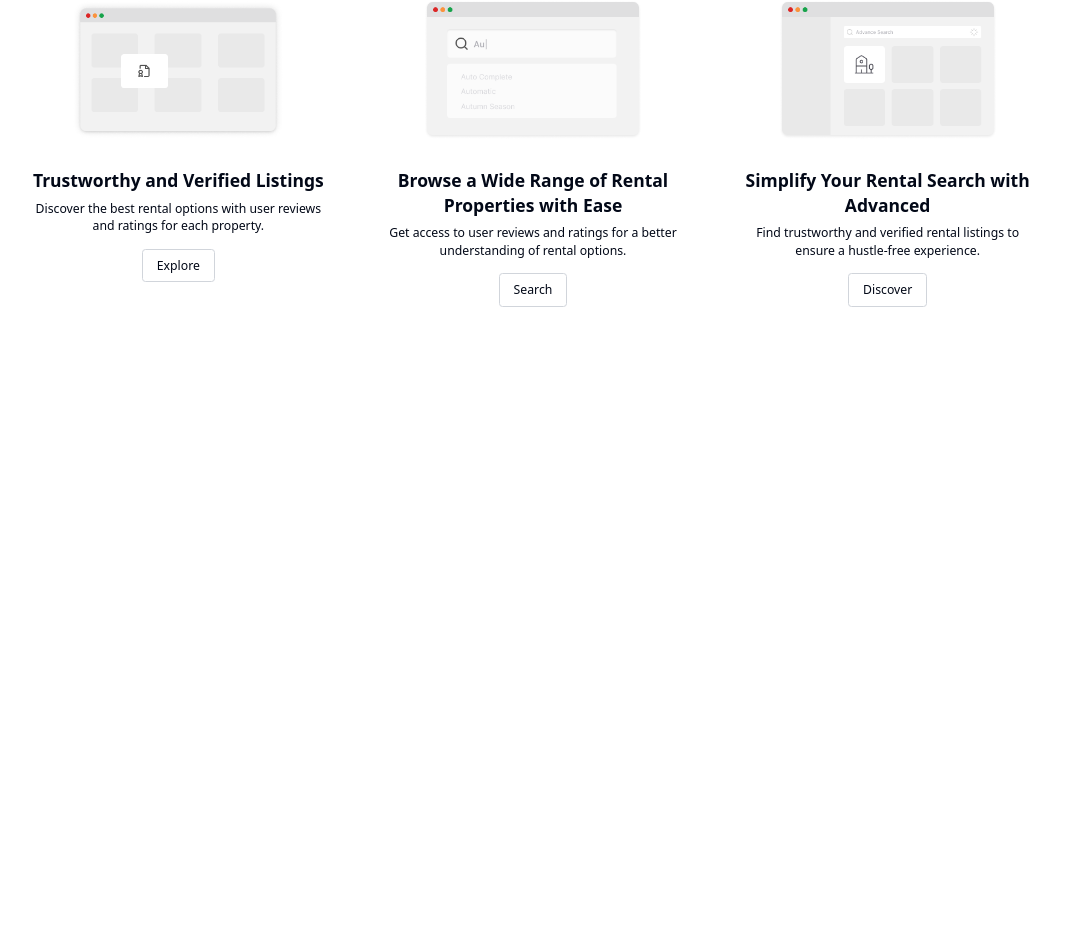
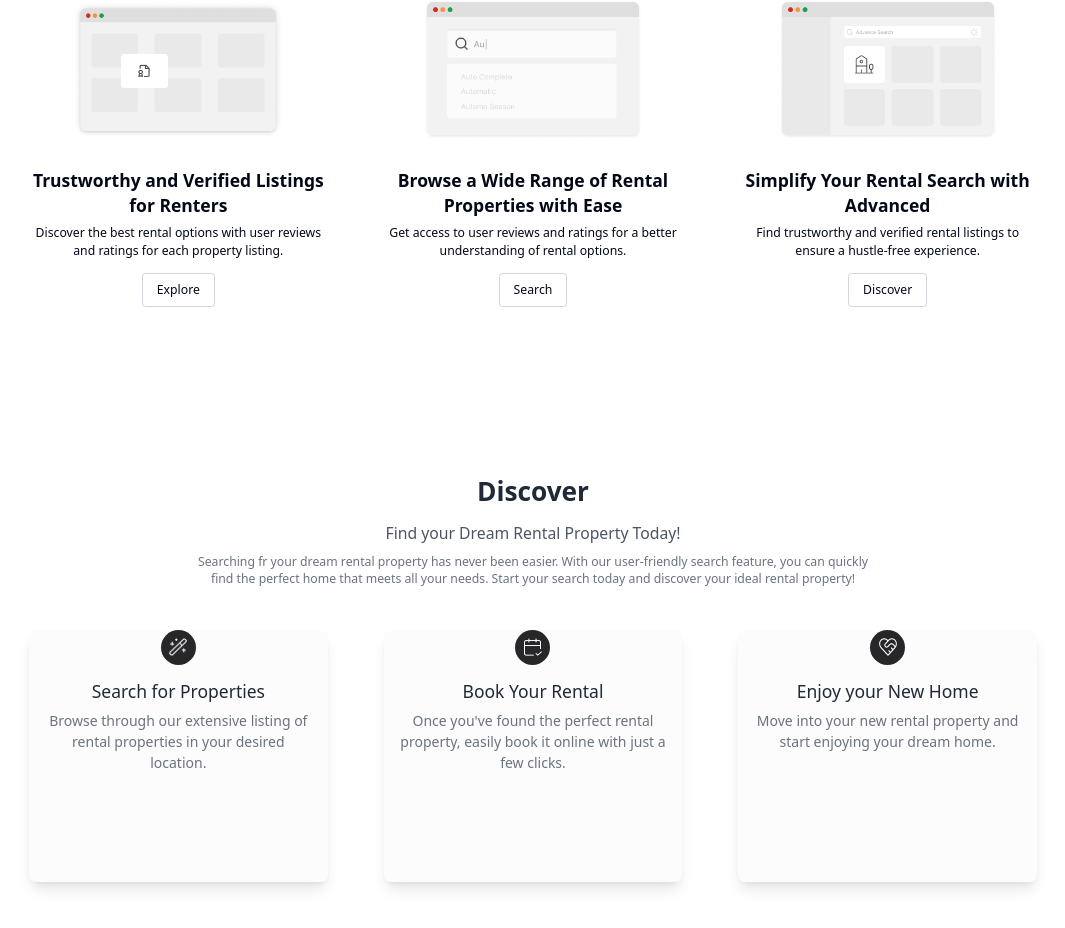
Before and after one commit to jkidera14/enterprise-rental-platform, a Next.js app: page /landing in a window 1280 px wide. Shown: the part 1055-1983 px from the top of the page, without its empty margins (107-1172 px from the left). Before the commit the page ends 1446 px from the top, so only its background shows below. Built offline with nearby package versions, Linux system fonts and the light colour scheme; no server answers.

Commit message:
Implementing the Discover Section

```diff
--- /dev/null
+++ b/src/app/(nondashboard)/landing/DiscoverSection.tsx
@@ -0,0 +1,100 @@
+"use client";
+import React from 'react';
+import { motion } from "framer-motion";
+import Image from 'next/image';
+
+const containerVariants = {
+    hidden: { opacity: 0 },
+    visible: {
+        opacity: 1,
+        transition: {
+            staggerChildren: 0.2
+        },
+    },
+};
+
+const itemVariants = {
+    hidden: { opacity: 0, y: 20 },
+    visible: { opacity: 1, y: 0 },
+};
+
+const DiscoverSection = () => {
+    return (
+        <motion.div
+            initial="hidden"
+            whileInView="visible"
+            viewport={{ once: true, amount: 0.8 }}
+            variants={containerVariants}
+            className="py-12 bg-white mb-16"
+        >
+            <div className="max-w-6xl xl:max-w-7xl mx-auto px-6 sm:x-8 lg:px-12 xl:px-16 ">
+                <motion.div
+                    variants={itemVariants}
+                    className="my-12 text-center"
+                >
+                    <h2 className="text-3xl font-semibold leading-tight text-gray-800">
+                        Discover
+                    </h2>
+                    <p className="mt-4 text-lg text-gray-600">
+                        Find your Dream Rental Property Today!
+                    </p>
+                    <p className="mt-2 text-gray-500 max-w-3xl mx-auto">
+                        Searching fr your dream rental property has never been easier. With
+                        our user-friendly search feature, you can quickly find the perfect
+                        home that meets all your needs. Start your search today and discover
+                        your ideal rental property!
+                    </p>
+                </motion.div>
+                <div className="grid grid-cols-1 md:grid-cols-3 gap-8 lg:gap-12 xl:gap-16 text-center">
+                    {[
+                        {
+                            imageSrc: "/landing-icon-wand.png",
+                            title: "Search for Properties",
+                            description: "Browse through our extensive listing of rental properties in your desired location.",
+                        },
+                        {
+                            imageSrc: "/landing-icon-calendar.png",
+                            title: "Book Your Rental",
+                            description: "Once you've found the perfect rental property, easily book it online with just a few clicks.",
+                        },
+                        {
+                            imageSrc: "/landing-icon-heart.png",
+                            title: "Enjoy your New Home",
+                            description: "Move into your new rental property and start enjoying your dream home.",
+                        }
+                    ].map((card, index) => (
+                        <motion.div key={index} variants={itemVariants}>
+                            <DiscoverCard {...card} />
+                        </motion.div>
+                    ))}
+                </div>
+            </div>
+        </motion.div>
+    )
+};
+
+const DiscoverCard = ({
+    imageSrc,
+    title,
+    description,
+}: {
+    imageSrc: string,
+    title: string,
+    description: string,
+}) => (
+    <div className="px-4 y-12 shadow-lg rounded-lg bg-primary-50 md:h-72">
+        <div className="bg-primary-700 p-[0.6rem] rounded-full mb-4 h-10 w-10 mx-auto">
+            <Image
+                src={imageSrc}
+                width={30}
+                height={30}
+                className="w-full h-full"
+                alt={title}
+            />
+        </div>
+        <h3 className="mt-4 text-xl font-medium text-gray-800">{title}</h3>
+        <p className="mt-2 text-base text-gray-500">{description}</p>
+    </div>
+)
+
+export default DiscoverSection;
--- a/src/app/(nondashboard)/landing/FeaturesSection.tsx
+++ b/src/app/(nondashboard)/landing/FeaturesSection.tsx
@@ -43,14 +43,14 @@
                                 imageSrc={`/landing-search${3 - index}.png`}
                                 title={
                                     [
-                                        "Trustworthy and Verified Listings",
+                                        "Trustworthy and Verified Listings for Renters",
                                         "Browse a Wide Range of Rental Properties with Ease",
                                         "Simplify Your Rental Search with Advanced"
                                     ][index]
                                 }
                                 description={
                                     [
-                                        "Discover the best rental options with user reviews and ratings for each property.",
+                                        "Discover the best rental options with user reviews and ratings for each property listing.",
                                         "Get access to user reviews and ratings for a better understanding of rental options.",
                                         "Find trustworthy and verified rental listings to ensure a hustle-free experience."
                                     ][index]
--- a/src/app/(nondashboard)/landing/page.tsx
+++ b/src/app/(nondashboard)/landing/page.tsx
@@ -1,12 +1,14 @@
 import React from 'react'
 import HeroSection from './HeroSection';
 import FeaturesSection from "./FeaturesSection";
+import DiscoverSection from './DiscoverSection';
 
 const Landing = () => {
     return (
         <div>
             < HeroSection />
             <FeaturesSection />
+            <DiscoverSection />
         </div>
     )
 }
```
